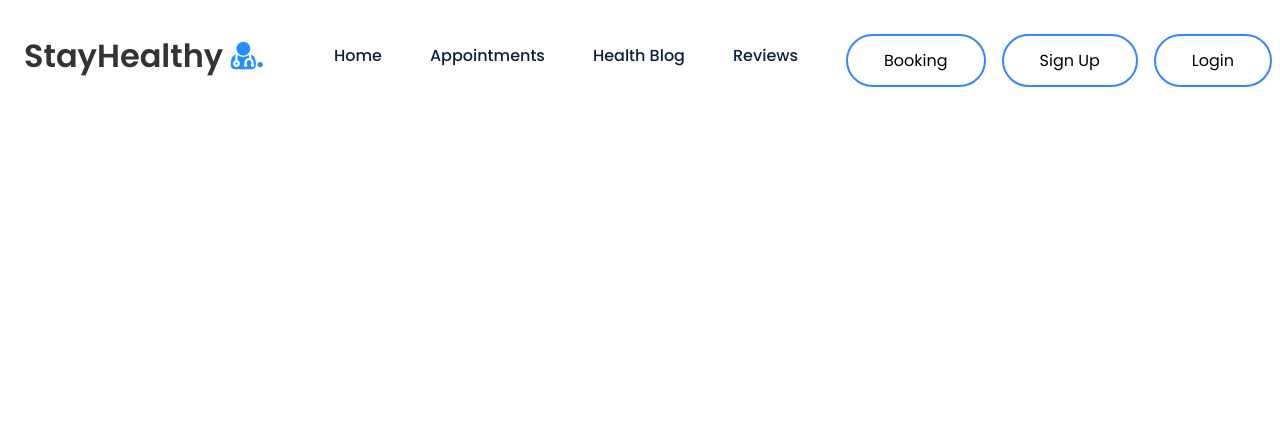
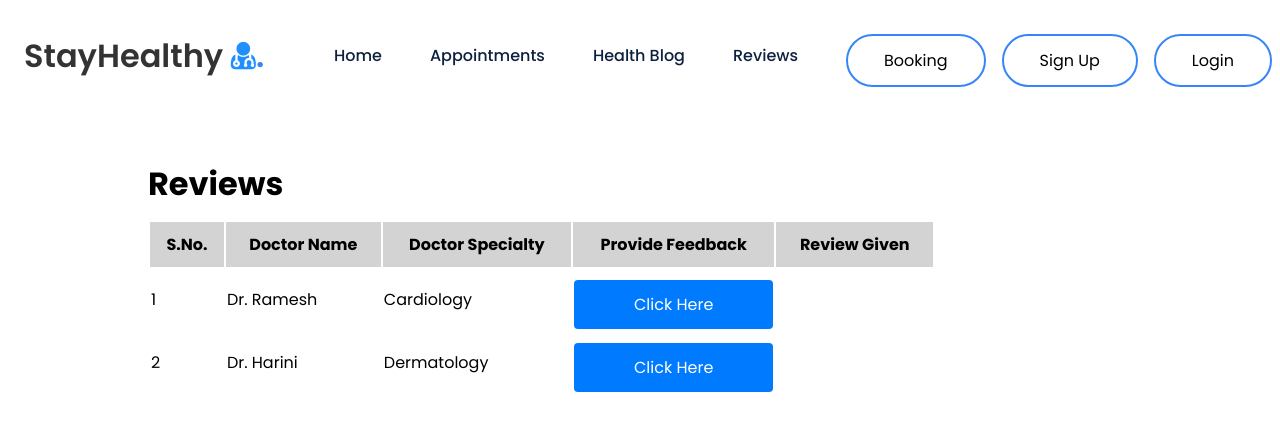
Before and after one commit to Momo-1807/test_med_app, a React (Create React App) app: page /reviews in a window 1280 px wide. Shown: the top 430 px of the page. Built offline with nearby package versions, Linux system fonts and the light colour scheme.

Commit message:
review form added

```diff
--- a/src/App.js
+++ b/src/App.js
@@ -15,6 +15,7 @@
 import InstantConsultation from './Components/InstantConsultation/InstantConsultation';
 import BookingConsultation from './Components/BookingConsultation';
 import Notification from './Components/Notification/Notification';
+import ReviewForm from './Components/ReviewForm/ReviewForm';
 
 // Function component for the main App
 function App() {
@@ -45,7 +46,7 @@
           <Route path="/appointment-form" element={<AppointmentFormIC />} />
           <Route path="/instant-consultation" element={<InstantConsultation />} />
           <Route path="/booking-consultation" element={<BookingConsultation />} />
-            <Route path="/notification" element={<Notification />} />
+          <Route path="/reviews" element={<ReviewForm />} />
           {/* Define individual Route components for different pages */}
           </Routes>
           </Notification>
--- /dev/null
+++ b/src/Components/ReviewForm/GiveReviews.css
@@ -0,0 +1,94 @@
+.container {
+    max-width: 400px;
+    margin: 10% auto;
+    padding: 20px;
+    background-color: #f5f5f5;
+    border-radius: 8px;
+    box-shadow: 0 2px 4px rgba(0, 0, 0, 0.1);
+}
+
+.warning {
+    color: red;
+    margin-bottom: 10px;
+}
+
+.star-rating {
+    display: flex;
+}
+
+.star-rating label {
+    margin-right: 5px;
+    color: #bbb;
+    cursor: pointer;
+}
+
+.star-rating label:hover,
+.star-rating label:hover~label,
+.star-rating input[type="radio"]:checked~label {
+    color: #f7d42a;
+}
+
+
+.container h2 {
+    text-align: center;
+    margin-bottom: 20px;
+}
+
+.review-box {
+    max-width: 400px;
+    margin: 15% auto;
+    padding: 20px;
+    background-color: #f5f5f5;
+    border-radius: 8px;
+    box-shadow: 0 2px 4px rgba(0, 0, 0, 0.1);
+    text-align: center;
+}
+
+form {
+    display: flex;
+    flex-direction: column;
+}
+
+label {
+    font-weight: bold;
+    margin-bottom: 5px;
+}
+
+input,
+textarea {
+    padding: 10px;
+    border: 1px solid #ccc;
+    border-radius: 4px;
+    margin-bottom: 10px;
+}
+
+.btngivereview {
+    padding: 10px 20px;
+    background-color: #2190ff;
+    color: #fff;
+    border: none;
+    border-radius: 4px;
+    cursor: pointer;
+}
+
+.btngivereview:hover {
+    background-color: #539be4;
+}
+
+.star {
+    cursor: pointer;
+    transition: transform 0.3s;
+}
+
+.star:hover {
+    transform: scale(1.2);
+}
+
+.star.filled {
+    color: gold;
+}
+
+.star.clicked {
+    transform: scale(1.4);
+    color: gold;
+}
--- /dev/null
+++ b/src/Components/ReviewForm/GiveReviews.js
@@ -0,0 +1,114 @@
+import React, { useState, useEffect } from 'react';
+import './GiveReviews.css';
+
+const GiveReviews = ({ serialNumber, onReviewSubmit, review }) => {
+    const [formData, setFormData] = useState({
+        name: '',
+        review: '',
+        rating: 0
+    });
+
+    const [submitted, setSubmitted] = useState(false);
+    const [showWarning, setShowWarning] = useState(false);
+
+    useEffect(() => {
+        const storedFormData = localStorage.getItem(`reviewFormData_${serialNumber}`);
+        if (storedFormData) {
+            setFormData(JSON.parse(storedFormData));
+            setSubmitted(true);
+        }
+    }, [serialNumber]);
+
+    useEffect(() => {
+        setFormData((prevFormData) => ({
+            ...prevFormData,
+            review: review || prevFormData.review
+        }));
+    }, [review]);
+
+    const handleInputChange = (e) => {
+        setFormData({
+            ...formData,
+            [e.target.name]: e.target.value
+        });
+    };
+
+    const handleRatingChange = (rating) => {
+        setFormData({
+            ...formData,
+            rating: rating
+        });
+    };
+
+    const handleSubmit = (e) => {
+        e.preventDefault();
+        if (formData.name && formData.review && formData.rating > 0) {
+            localStorage.setItem(`reviewFormData_${serialNumber}`, JSON.stringify(formData));
+            onReviewSubmit(serialNumber, formData.review); // Pass the review to the parent component
+            setSubmitted(true);
+            setShowWarning(false);
+        } else {
+            setShowWarning(true);
+        }
+    };
+
+    const renderStar = (rating) => {
+        const starClasses = `star ${formData.rating >= rating ? 'filled' : ''} ${formData.rating === rating ? 'clicked' : ''}`;
+
+        return (
+            <span
+                key={rating}
+                className={starClasses}
+                onClick={() => handleRatingChange(rating)}
+            >
+                ⭐️
+            </span>
+        );
+    };
+
+
+    if (submitted) {
+        return (
+            <div className="review-box">
+                <h2>Your Review has been Recorded!</h2>
+                <p>
+                    <strong>Name:</strong> {formData.name}
+                </p>
+                <p>
+                    <strong>Review:</strong> {formData.review}
+                </p>
+                <p>
+                    <strong>Rating:</strong> {Array(formData.rating).fill('⭐️').join('')}
+                </p>
+            </div>
+        );
+    }
+
+    return (
+        <div className="container">
+            <form onSubmit={handleSubmit}>
+                <h2>Give Your Feedback</h2>
+                {showWarning && <p className="warning">Please fill out all fields.</p>}
+                <div>
+                    <label htmlFor="name">Name:</label>
+                    <input type="text" id="name" name="name" value={formData.name} onChange={handleInputChange} />
+                </div>
+                <div>
+                    <label htmlFor="review">Review:</label>
+                    <textarea id="review" name="review" value={formData.review} onChange={handleInputChange} />
+                </div>
+                <div>
+                    <label htmlFor="rating">Rating:</label>
+                    <div className="star-rating">
+                        {[1, 2, 3, 4, 5].map((rating) => renderStar(rating))}
+                        <br />
+                    </div>
+                </div>
+                <button className='btngivereview' type="submit">Submit</button>
+
+            </form>
+        </div>
+    );
+};
+
+export default GiveReviews;
--- /dev/null
+++ b/src/Components/ReviewForm/ReviewForm.css
@@ -0,0 +1,14 @@
+.reviews-container {
+    margin: 10%;
+    padding: 20px;
+   }
+   th {
+       padding: 10px;
+       background-color: lightgray;
+   }
+   .report-table {
+       width: 80%;
+   }
+   .close-modal-button{
+    background-color: red;
+   }
--- /dev/null
+++ b/src/Components/ReviewForm/ReviewForm.js
@@ -0,0 +1,111 @@
+import React, { useState } from 'react';
+import GiveReviews from './GiveReviews';
+import Popup from 'reactjs-popup';
+import { useNavigate } from 'react-router-dom';
+import "./ReviewForm.css"
+
+const ReviewForm = () => {
+    const [reviewData, setReviewData] = useState({});
+    const [isFeedbackSubmitted, setIsFeedbackSubmitted] = useState({});
+
+    const reportData = [
+        {
+            serialNumber: 1,
+            doctorName: 'Dr. Ramesh',
+            doctorSpeciality: 'Cardiology',
+
+        },
+        {
+            serialNumber: 2,
+            doctorName: 'Dr. Harini',
+            doctorSpeciality: 'Dermatology',
+
+        },
+    ];
+
+    const handleGiveReview = (serialNumber) => {
+        setReviewData((prevReviewData) => ({
+            ...prevReviewData,
+            [serialNumber]: ''
+        }));
+    };
+
+    const handleReviewSubmit = (serialNumber, review) => {
+        setReviewData((prevReviewData) => ({
+            ...prevReviewData,
+            [serialNumber]: review
+        }));
+        setIsFeedbackSubmitted((prevSubmitted) => ({
+            ...prevSubmitted,
+            [serialNumber]: true
+        }));
+    };
+
+    return (
+        <div style={{ marginTop: '10%' }} className="reviews-container">
+            <h1>Reviews</h1>
+            <table className="report-table">
+                <thead>
+                    <tr>
+                        <th>S.No.</th>
+                        <th>Doctor Name</th>
+                        <th>Doctor Specialty</th>
+                        <th>Provide Feedback</th>
+                        <th>Review Given</th>
+                    </tr>
+                </thead>
+                <tbody>
+                    {reportData.map((report) => (
+                        <tr key={report.serialNumber}>
+                            <td>{report.serialNumber}</td>
+                            <td>{report.doctorName}</td>
+                            <td>{report.doctorSpeciality}</td>
+                            <td>
+                                {!reviewData[report.serialNumber] ? (
+                                    <Popup
+                                        trigger={
+                                            <button
+                                                className="give-review-button"
+                                                onClick={() => handleGiveReview(report.serialNumber)}
+                                            >
+                                                Click Here
+                                            </button>
+                                        }
+                                        modal
+                                        nested
+                                    >
+                                        {(close) => (
+                                            <div className="modal">
+                                                <GiveReviews
+                                                    serialNumber={report.serialNumber}
+                                                    onReviewSubmit={handleReviewSubmit}
+                                                    review={reviewData[report.serialNumber]} // Pass the review data
+                                                />
+                                               <button className="close-modal-button" onClick={close}>
+                                                    Close
+                                                </button>
+                                            </div>
+                                        )}
+                                    </Popup>
+                                ) : (
+                                    <button className="give-review-button" disabled={isFeedbackSubmitted[report.serialNumber]}>
+                                        {isFeedbackSubmitted[report.serialNumber] ? 'Review Given' : 'Give Review'}
+                                    </button>
+                                )}
+                            </td>
+                            <td>
+                                {reviewData[report.serialNumber] && (
+                                    <div className="review-given">
+                                        <p>{reviewData[report.serialNumber]}</p>
+                                    </div>
+                                )}
+                            </td>
+                        </tr>
+                    ))}
+                </tbody>
+            </table>
+        </div>
+    );
+};
+
+export default ReviewForm;
```
